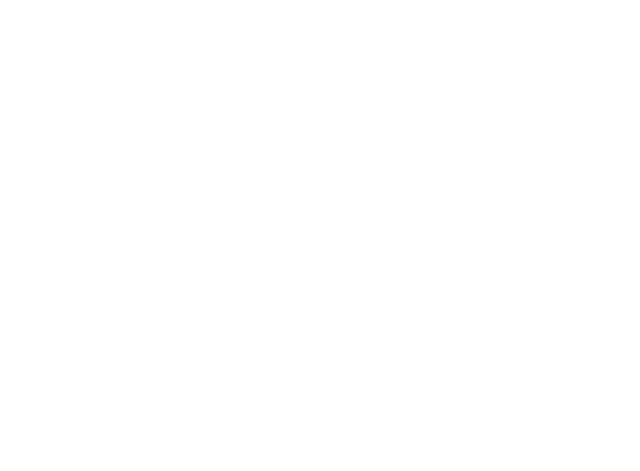
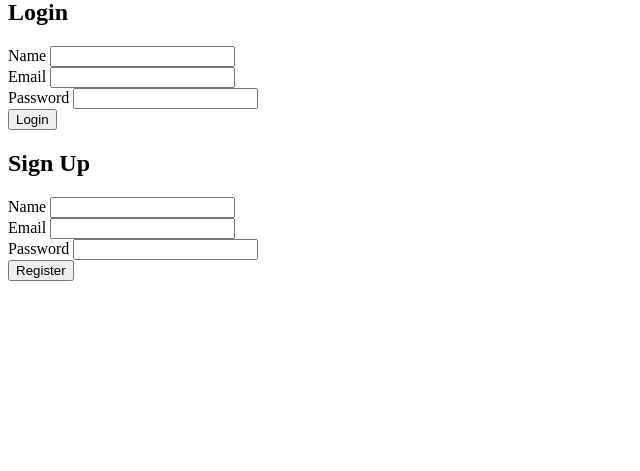
Before and after one commit to KingofLimbs-1/library-management-system, a PHP site: page / in a window 1280 px wide. Before the commit the part shown is empty. Shown: the part 329-800 px from the top of the page, without its empty margins (0-640 px from the left). Run offline with PHP 8.4, Linux system fonts and the light colour scheme.

Commit message:
Add: user sign-in and login sections

```diff
--- a/index.php
+++ b/index.php
@@ -1,13 +1,64 @@
 <!DOCTYPE html>
 <html lang="en">
+
 <head>
     <meta charset="UTF-8">
     <meta name="viewport" content="width=device-width, initial-scale=1.0">
-    <title>Document</title>
+    <title>Library Management System</title>
 </head>
+
 <body>
+    <div class="logo">
+        <?php include './include/logo.php'; ?>
+    </div>
 
+    <div class="login">
+        <form action="include/loginProcess.php" method="post">
+            <h2>Login</h2>
+            <div>
+                <label>Name</label>
+                <input type="text" id="name" name="name" value="">
+            </div>
+
+            <div>
+                <label>Email</label>
+                <input type="text" id="email" name="email" value="">
+            </div>
+
+            <div>
+                <label>Password</label>
+                <input type="password" id="password" name="password" value="">
+            </div>
+
+            <div>
+                <input type="submit" value="Login">
+            </div>
+        </form>
+    </div>
+
+    <div class="signUp">
+        <form action="#">
+            <h2>Sign Up</h2>
+            <div>
+                <label for="name">Name</label>
+                <input type="text" id="name" name="name" value="">
+            </div>
+
+            <div>
+                <label for="email">Email</label>
+                <input type="text" id="email" name="email" value="">
+            </div>
+
+            <div>
+                <label for="password">Password</label>
+                <input type="text" id="password" name="password" value="">
+            </div>
+
+            <div>
+                <input type="submit" value="Register">
+            </div>
+        </form>
+    </div>
 </body>
+
 </html>
-
-<?php ?>
```
